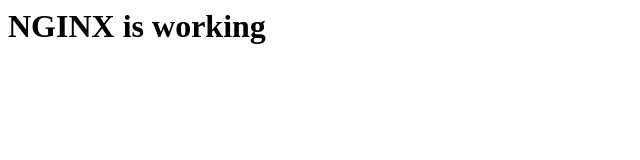
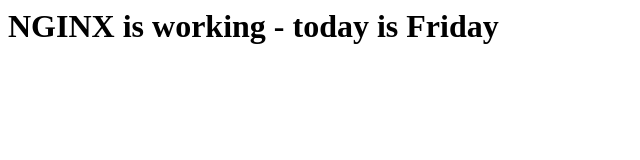
Before and after one commit to barracuda0704/nginxos, a plain HTML site: page index.html in a window 1280 px wide. Shown: the whole page, without its empty margins (0-640 px from the left). Drawn offline with Linux system fonts and the light colour scheme.

Commit message:
first commit

```diff
--- a/index.html
+++ b/index.html
@@ -3,6 +3,6 @@
 	<title>Test NGINX passed</title>
 </head>
 <body>
-<h1>NGINX is working</h1>
+<h1>NGINX is working - today is Friday</h1>
 </body>
 </html>
```
